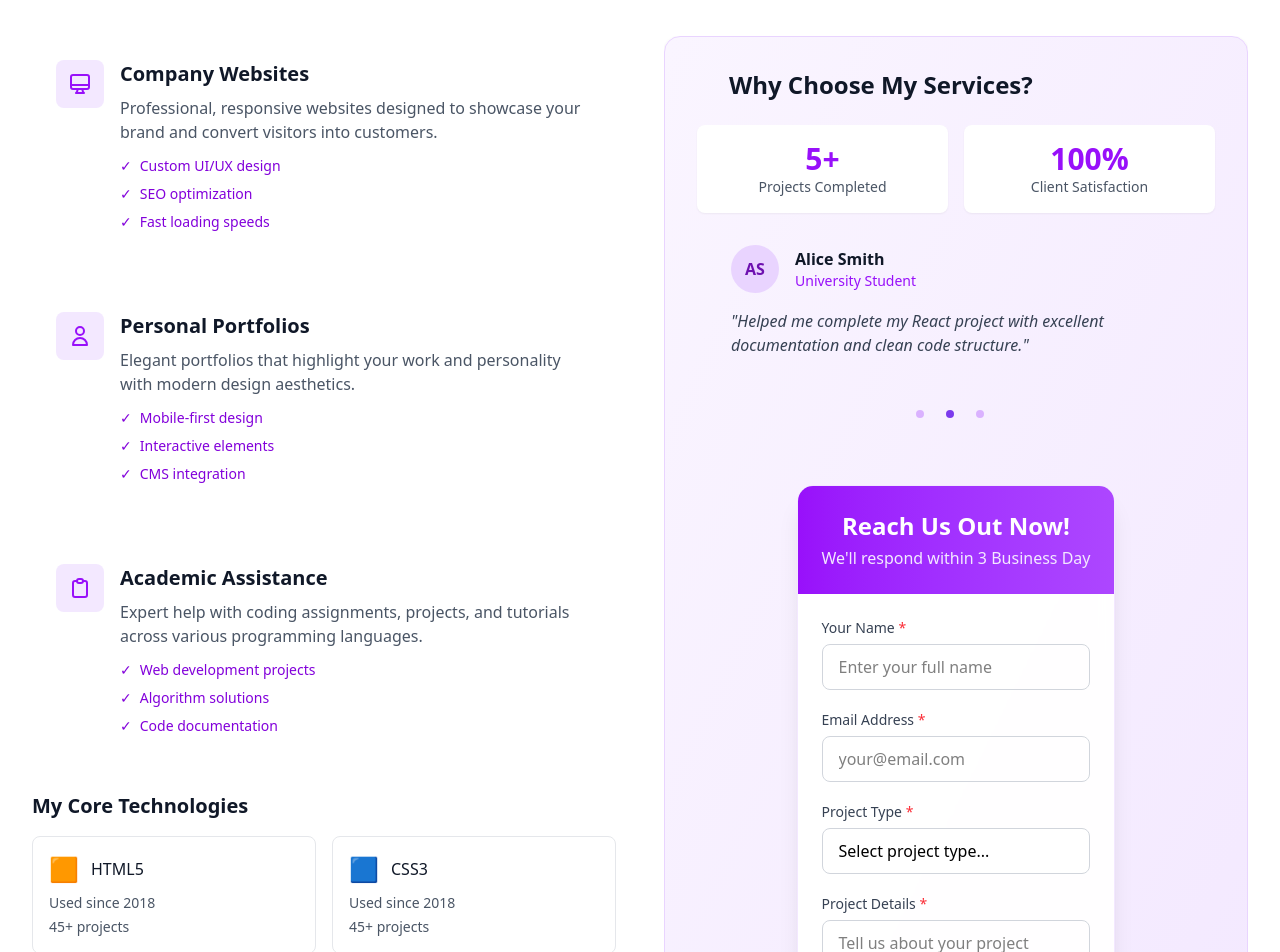
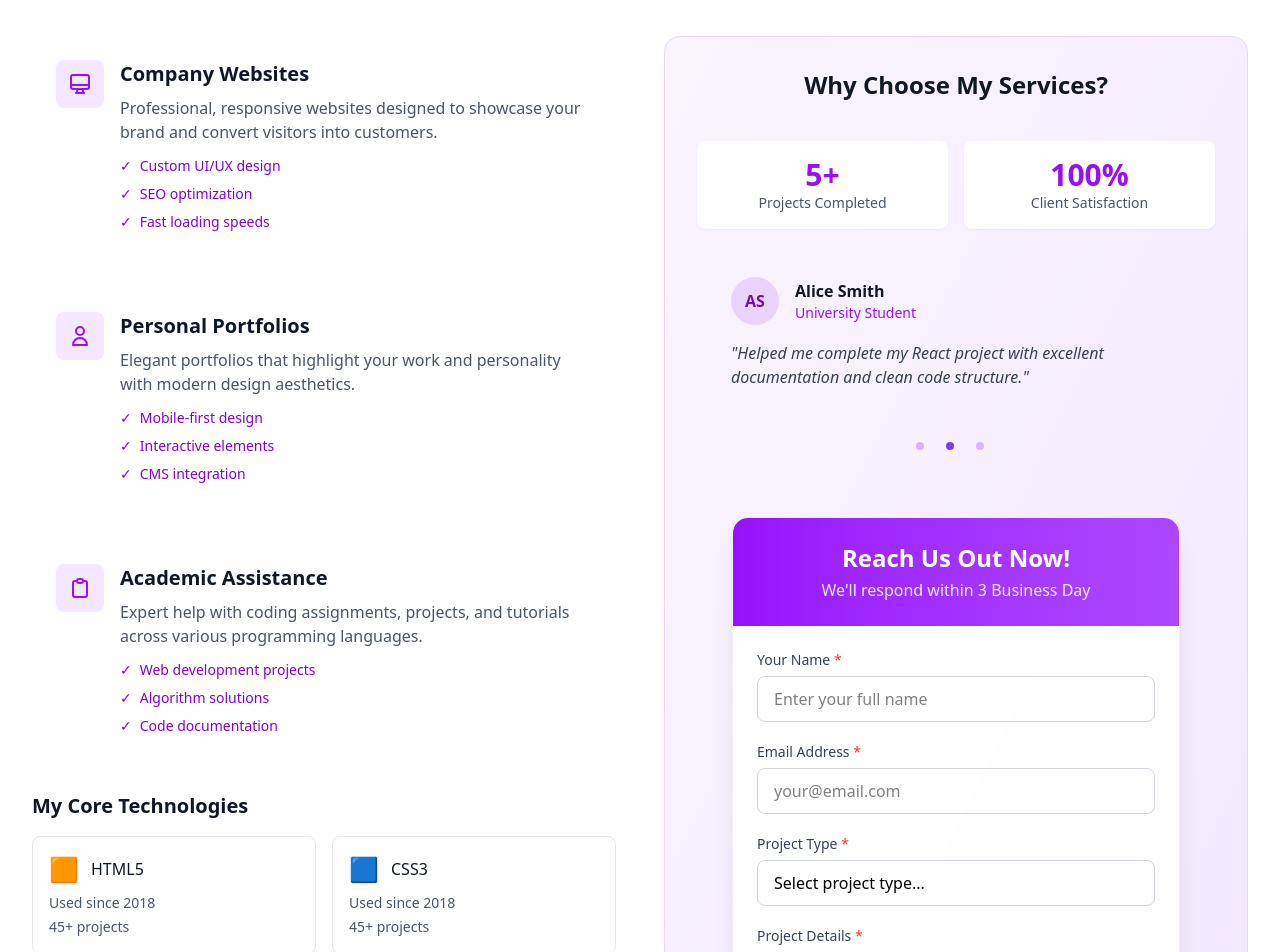
Before and after one commit to notataxpayer/porto-v1, a React (Vite) app: page / in a window 1280 px wide. Shown: the part 960-1912 px from the top of the page. Built offline with nearby package versions, Linux system fonts and the light colour scheme.

Commit message:
bug fixing desktop

```diff
--- a/src/pages/components/elements/FreeQuoteForm.jsx
+++ b/src/pages/components/elements/FreeQuoteForm.jsx
@@ -61,7 +61,7 @@ const FreeQuoteForm = () => {
   };
 
   return (
-    <div className="flex justify-center items-center min-h-[calc(100vh-4rem)] py-12 w-max mx-auto sm:px-6 lg:px-8">
+    <div className="flex justify-center items-center min-h-[calc(100vh-4rem)] py-12 w-max mx-auto sm:w-full  sm:px-4 lg:px-8">
       <motion.div
         initial={{ opacity: 0, y: 20 }}
         animate={{ opacity: 1, y: 0 }}
--- a/src/pages/components/home/section2.jsx
+++ b/src/pages/components/home/section2.jsx
@@ -104,10 +104,12 @@ const Section2 = () => {
           {/* Proof Column */}
           <div className="sticky top-24 overflow-x-auto sm:overflow-x-hidden">
             <div className="bg-gradient-to-br from-purple-50 to-purple-100 py-6 sm:p-8 rounded-2xl shadow-sm border border-purple-200">
-              <h3 className="text-2xl font-bold text-gray-900 px-8 mb-6">Why Choose My Services?</h3>
+            <div className='text-center'>
+                <h3 className="text-2xl font-bold text-gray-900  mb-6">Why Choose My Services?</h3>
+            </div>
 
               {/* Stats */}
-              <div className='px-4 py-4 sm:p-0 sm:py-0'>
+              <div className='px-4 py-4 sm:p-0 sm:py-4'>
               <div className="grid grid-cols-2 gap-4 mb-8">
                 <div className="bg-white p-4 rounded-lg text-center shadow-xs">
                   <p className="text-3xl font-bold text-purple-600">5+</p>
```
